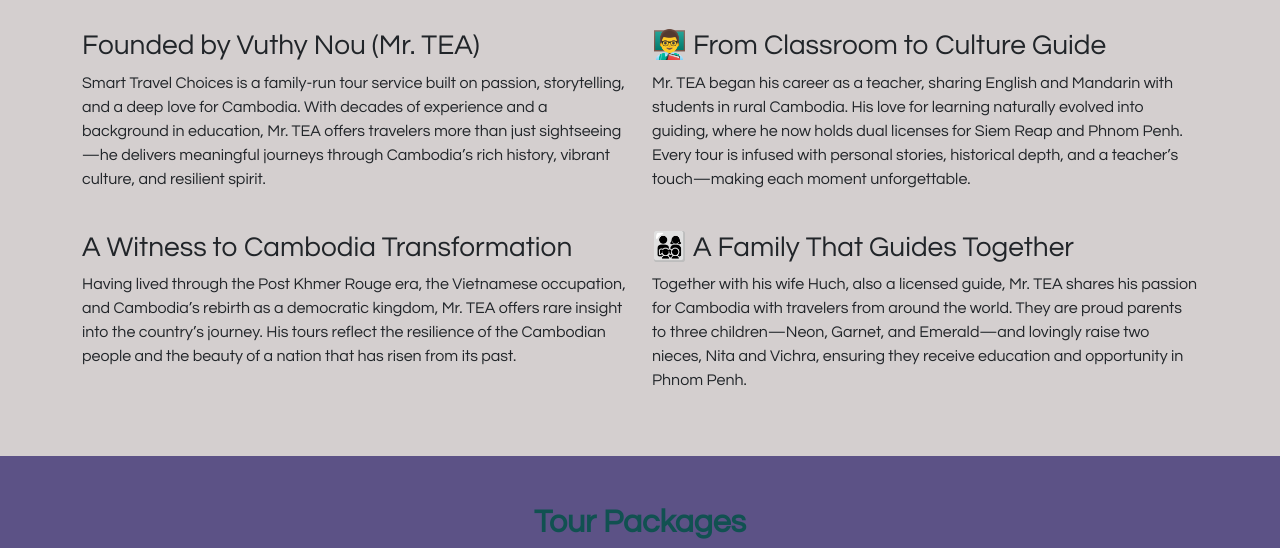
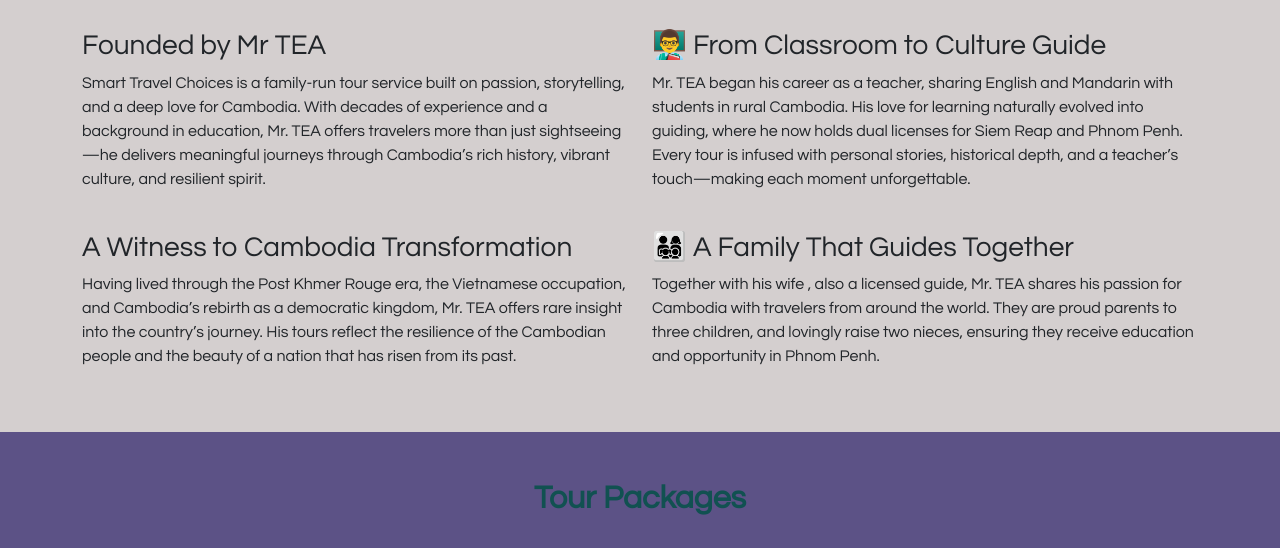
Before and after one commit to taingsiveminh/SmartTravel, a plain HTML site: page index.html in a window 1280 px wide. Shown: the part 757-1305 px from the top of the page. Drawn offline with nearby package versions, Linux system fonts and the light colour scheme.

Commit message:
Update index.html

```diff
--- a/index.html
+++ b/index.html
@@ -165,7 +165,7 @@
             <h2 class="text-center section-title">🌟 Smart Travel Choices</h2>
             <div class="row g-4">
                 <div class="col-lg-6">
-                    <h3>Founded by Vuthy Nou (Mr. TEA)</h3>
+                    <h3>Founded by Mr TEA</h3>
                     <p>Smart Travel Choices is a family-run tour service built on passion, storytelling, and a deep love for Cambodia. With decades of experience and a background in education, Mr. TEA offers travelers more than just sightseeing—he delivers meaningful journeys through Cambodia’s rich history, vibrant culture, and resilient spirit.</p>
                 </div>
                 <div class="col-lg-6">
@@ -178,7 +178,7 @@
                 </div>
                 <div class="col-lg-6">
                     <h3>👨‍👩‍👧‍👦 A Family That Guides Together</h3>
-                    <p>Together with his wife Huch, also a licensed guide, Mr. TEA shares his passion for Cambodia with travelers from around the world. They are proud parents to three children—Neon, Garnet, and Emerald—and lovingly raise two nieces, Nita and Vichra, ensuring they receive education and opportunity in Phnom Penh.</p>
+                    <p>Together with his wife , also a licensed guide, Mr. TEA shares his passion for Cambodia with travelers from around the world. They are proud parents to three children, and lovingly raise two nieces, ensuring they receive education and opportunity in Phnom Penh.</p>
                 </div>
             </div>
         </div>
```
